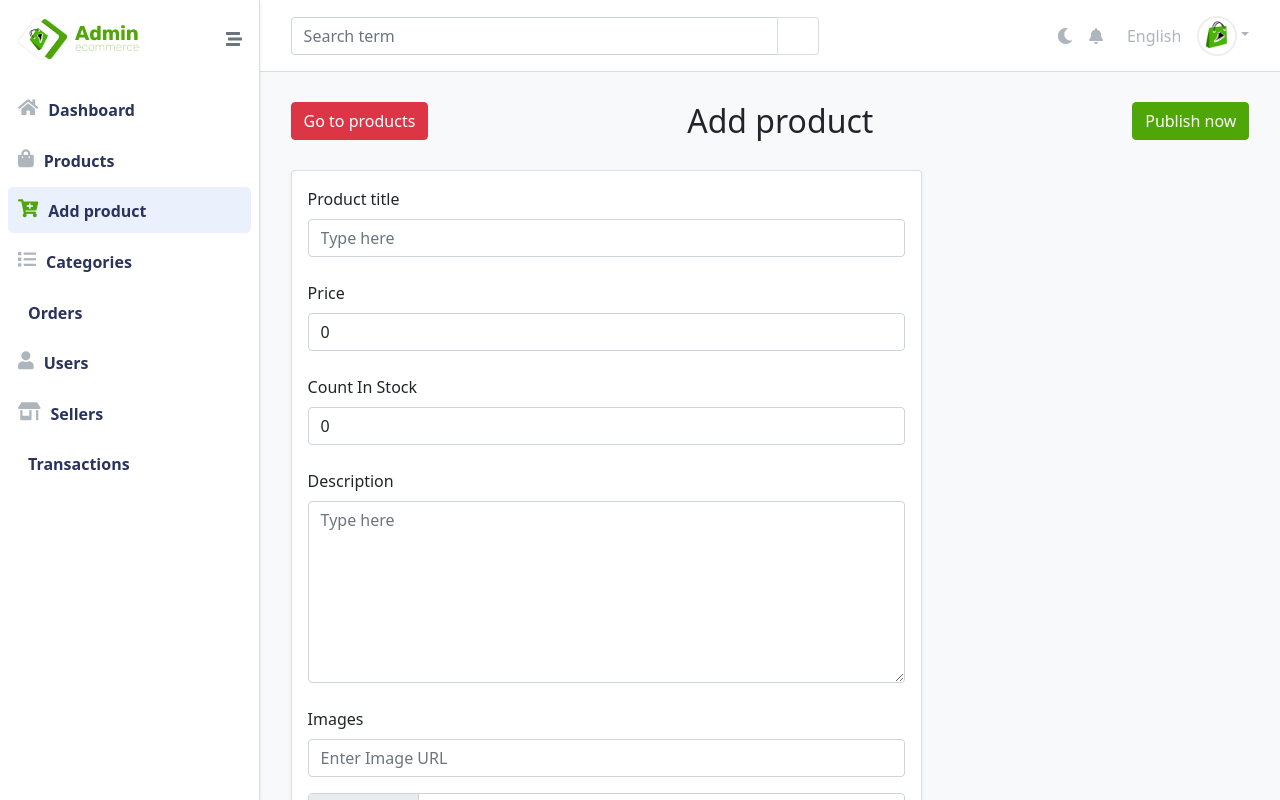
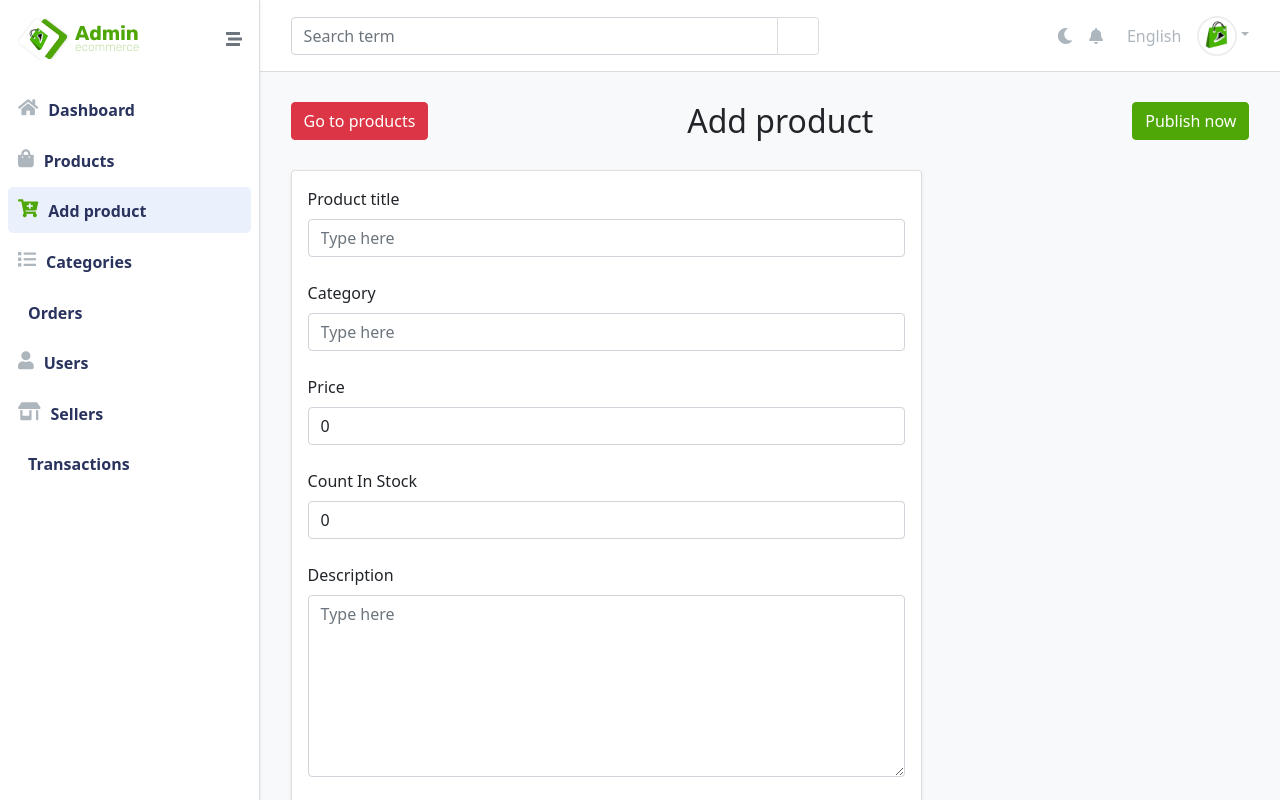
Before and after one commit to eurorondon/patuqueeDashboard, a React (Create React App) app: page /addproduct in a window 1280 px wide. Shown: the top 800 px of the page. Built offline with nearby package versions, Linux system fonts and the light colour scheme; no server answers; sample sign-in values are in the browser's storage; some icons are missing.

Commit message:
subiendo imagenes de productos desde front a backend,  y categoria

```diff
--- a/src/Redux/Actions/ProductActions.js
+++ b/src/Redux/Actions/ProductActions.js
@@ -86,7 +86,7 @@ export const deleteProduct = (id) => async (dispatch, getState) => {
 
 // CREATE PRODUCT
 export const createProduct =
-  (photo, name, price, description, image, countInStock) =>
+  (photo, name, price, description, image, countInStock, category) =>
   async (dispatch, getState) => {
     try {
       dispatch({ type: PRODUCT_CREATE_REQUEST });
@@ -109,6 +109,7 @@ export const createProduct =
       form.append("description", description);
       form.append("image", image);
       form.append("photo", photo);
+      form.append("categories", category);
 
       const { data } = await axios.post(`${URL}/api/products/`, form, config);
 
--- a/src/components/products/AddProductMain.js
+++ b/src/components/products/AddProductMain.js
@@ -15,12 +15,13 @@ const ToastObjects = {
   autoClose: 2000,
 };
 const AddProductMain = () => {
-  const [photo, setPhoto] = useState(null);
   const [name, setName] = useState("");
   const [price, setPrice] = useState(0);
   const [image, setImage] = useState("");
   const [countInStock, setCountInStock] = useState(0);
   const [description, setDescription] = useState("");
+  const [photo, setPhoto] = useState(null);
+  const [category, setCategory] = useState("");
 
   const dispatch = useDispatch();
 
@@ -37,13 +38,22 @@ const AddProductMain = () => {
       setImage("");
       setPrice(0);
       setPhoto("");
+      setCategory("");
     }
   }, [product, dispatch]);
 
   const submitHandler = (e) => {
     e.preventDefault();
     dispatch(
-      createProduct(photo, name, price, description, image, countInStock)
+      createProduct(
+        photo,
+        name,
+        price,
+        description,
+        image,
+        countInStock,
+        category
+      )
     );
   };
 
@@ -82,6 +92,20 @@ const AddProductMain = () => {
                       required
                       value={name}
                       onChange={(e) => setName(e.target.value)}
+                    />
+                  </div>
+                  <div className="mb-4">
+                    <label htmlFor="product_title" className="form-label">
+                      Category
+                    </label>
+                    <input
+                      type="text"
+                      placeholder="Type here"
+                      className="form-control"
+                      id="product_title"
+                      required
+                      value={category}
+                      onChange={(e) => setCategory(e.target.value)}
                     />
                   </div>
                   <div className="mb-4">
@@ -137,6 +161,7 @@ const AddProductMain = () => {
                       className="form-control mt-3"
                       type="file"
                       name="photo"
+                      multiple
                       onChange={(e) =>
                         setPhoto(
                           e.target.files[0],
--- a/src/components/products/EditproductMain.js
+++ b/src/components/products/EditproductMain.js
@@ -26,6 +26,7 @@ const EditProductMain = (props) => {
   const [image, setImage] = useState("");
   const [countInStock, setCountInStock] = useState(0);
   const [description, setDescription] = useState("");
+  const [category, setCategory] = useState("");
 
   const dispatch = useDispatch();
 
@@ -52,6 +53,7 @@ const EditProductMain = (props) => {
         setCountInStock(product.countInStock);
         setImage(product.image);
         setPrice(product.price);
+        setCategory(product.categories);
       }
     }
   }, [product, dispatch, productId, successUpdate]);
@@ -66,6 +68,7 @@ const EditProductMain = (props) => {
         description,
         image,
         countInStock,
+        category,
       })
     );
   };
@@ -113,6 +116,20 @@ const EditProductMain = (props) => {
                           required
                           value={name}
                           onChange={(e) => setName(e.target.value)}
+                        />
+                      </div>
+                      <div className="mb-4">
+                        <label htmlFor="product_title" className="form-label">
+                          Categories
+                        </label>
+                        <input
+                          type="text"
+                          placeholder="Type here"
+                          className="form-control"
+                          id="product_title"
+                          required
+                          value={category}
+                          onChange={(e) => setCategory(e.target.value)}
                         />
                       </div>
                       <div className="mb-4">
```
Also changed, not shown: 1 other file (tests, documents, lock files or other folders).
